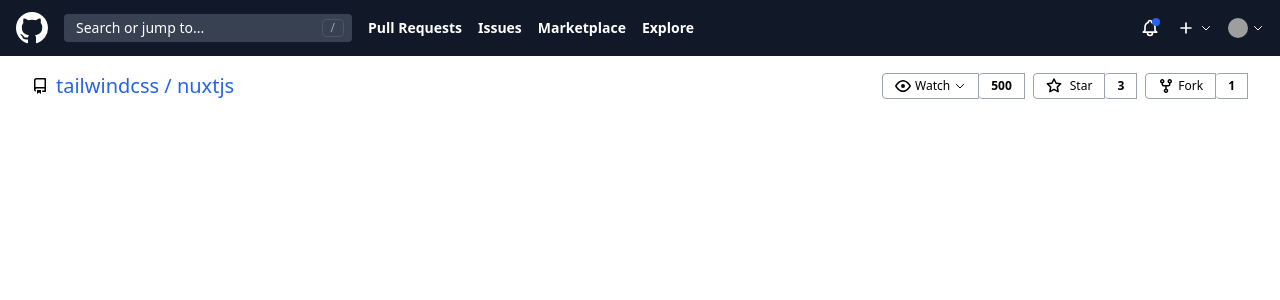
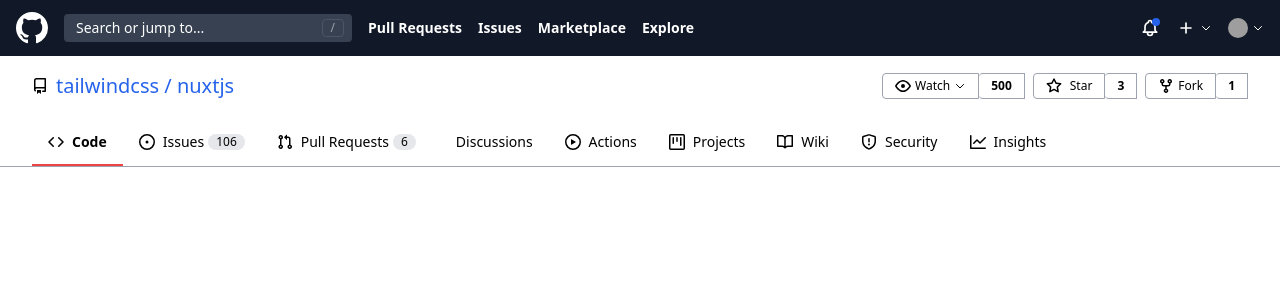
Before and after one commit to Rayan84/github-clone-tailwind, a Nuxt app: page /github in a window 1280 px wide. Shown: the top 300 px of the page. Built offline with nearby package versions, Linux system fonts and the light colour scheme; grey boxes are pictures that could not be loaded.

Commit message:
Create repo navbar

```diff
--- a/pages/github.vue
+++ b/pages/github.vue
@@ -83,6 +83,64 @@
           <a href="#" class="border border-gray-400 rounded rounded-r-none border-l-0 px-3 py-1 font-semibold hover:text-blue-600">1</a>
         </div>
       </div>
-    </div>
+    </div> <!-- end of stats bar -->
+    <ul class="repo-nav border-b border-gray-400 flex items-center px-8 mt-4">
+      <li class="font-semibold">
+        <a href="#" class="flex items-center border-b-2 border-red-500 px-4 pb-3">
+          <svg class="octicon octicon-code UnderlineNav-octicon d-none d-sm-inline" viewBox="0 0 16 16" version="1.1" width="16" height="16" aria-hidden="true"><path fill-rule="evenodd" d="M4.72 3.22a.75.75 0 011.06 1.06L2.06 8l3.72 3.72a.75.75 0 11-1.06 1.06L.47 8.53a.75.75 0 010-1.06l4.25-4.25zm6.56 0a.75.75 0 10-1.06 1.06L13.94 8l-3.72 3.72a.75.75 0 101.06 1.06l4.25-4.25a.75.75 0 000-1.06l-4.25-4.25z"></path></svg>
+          <span class="ml-2">Code</span>
+        </a>
+        <li>
+          <a href="#" class="flex items-center border-b-2 border-transparent hover:border-gray-400 transition ease-in-out duration-150 px-4 pb-3">
+            <svg class="octicon octicon-issue-opened UnderlineNav-octicon d-none d-sm-inline" viewBox="0 0 16 16" version="1.1" width="16" height="16" aria-hidden="true"><path d="M8 9.5a1.5 1.5 0 100-3 1.5 1.5 0 000 3z"></path><path fill-rule="evenodd" d="M8 0a8 8 0 100 16A8 8 0 008 0zM1.5 8a6.5 6.5 0 1113 0 6.5 6.5 0 01-13 0z"></path></svg>
+            <span class="ml-2">Issues</span>
+            <div class="text-xs rounded-lg bg-gray-200 px-2 ml-1">106</div>
+          </a>
+        </li>
+        <li>
+          <a href="#" class="flex items-center border-b-2 border-transparent hover:border-gray-400 transition ease-in-out duration-150 px-4 pb-3">
+            <svg class="octicon octicon-git-pull-request UnderlineNav-octicon d-none d-sm-inline" viewBox="0 0 16 16" version="1.1" width="16" height="16" aria-hidden="true"><path fill-rule="evenodd" d="M7.177 3.073L9.573.677A.25.25 0 0110 .854v4.792a.25.25 0 01-.427.177L7.177 3.427a.25.25 0 010-.354zM3.75 2.5a.75.75 0 100 1.5.75.75 0 000-1.5zm-2.25.75a2.25 2.25 0 113 2.122v5.256a2.251 2.251 0 11-1.5 0V5.372A2.25 2.25 0 011.5 3.25zM11 2.5h-1V4h1a1 1 0 011 1v5.628a2.251 2.251 0 101.5 0V5A2.5 2.5 0 0011 2.5zm1 10.25a.75.75 0 111.5 0 .75.75 0 01-1.5 0zM3.75 12a.75.75 0 100 1.5.75.75 0 000-1.5z"></path></svg>
+            <span class="ml-2">Pull Requests</span>
+            <div class="text-xs rounded-lg bg-gray-200 px-2 ml-1">6</div>
+          </a>
+        </li>
+        <li>
+          <a href="#" class="flex items-center border-b-2 border-transparent hover:border-gray-400 transition ease-in-out duration-150 px-4 pb-3">
+            <path fill-rule="evenodd" d="M1.5 2.75a.25.25 0 01.25-.25h8.5a.25.25 0 01.25.25v5.5a.25.25 0 01-.25.25h-3.5a.75.75 0 00-.53.22L3.5 11.44V9.25a.75.75 0 00-.75-.75h-1a.25.25 0 01-.25-.25v-5.5zM1.75 1A1.75 1.75 0 000 2.75v5.5C0 9.216.784 10 1.75 10H2v1.543a1.457 1.457 0 002.487 1.03L7.061 10h3.189A1.75 1.75 0 0012 8.25v-5.5A1.75 1.75 0 0010.25 1h-8.5zM14.5 4.75a.25.25 0 00-.25-.25h-.5a.75.75 0 110-1.5h.5c.966 0 1.75.784 1.75 1.75v5.5A1.75 1.75 0 0114.25 12H14v1.543a1.457 1.457 0 01-2.487 1.03L9.22 12.28a.75.75 0 111.06-1.06l2.22 2.22v-2.19a.75.75 0 01.75-.75h1a.25.25 0 00.25-.25v-5.5z"></path>
+            <span class="ml-2">Discussions</span>
+          </a>
+        </li>
+        <li>
+          <a href="#" class="flex items-center border-b-2 border-transparent hover:border-gray-400 transition ease-in-out duration-150 px-4 pb-3">
+            <svg class="octicon octicon-play UnderlineNav-octicon d-none d-sm-inline" viewBox="0 0 16 16" version="1.1" width="16" height="16" aria-hidden="true"><path fill-rule="evenodd" d="M1.5 8a6.5 6.5 0 1113 0 6.5 6.5 0 01-13 0zM8 0a8 8 0 100 16A8 8 0 008 0zM6.379 5.227A.25.25 0 006 5.442v5.117a.25.25 0 00.379.214l4.264-2.559a.25.25 0 000-.428L6.379 5.227z"></path></svg>
+            <span class="ml-2">Actions</span>
+          </a>
+        </li>
+                <li>
+          <a href="#" class="flex items-center border-b-2 border-transparent hover:border-gray-400 transition ease-in-out duration-150 px-4 pb-3">
+            <svg class="octicon octicon-project UnderlineNav-octicon d-none d-sm-inline" viewBox="0 0 16 16" version="1.1" width="16" height="16" aria-hidden="true"><path fill-rule="evenodd" d="M1.75 0A1.75 1.75 0 000 1.75v12.5C0 15.216.784 16 1.75 16h12.5A1.75 1.75 0 0016 14.25V1.75A1.75 1.75 0 0014.25 0H1.75zM1.5 1.75a.25.25 0 01.25-.25h12.5a.25.25 0 01.25.25v12.5a.25.25 0 01-.25.25H1.75a.25.25 0 01-.25-.25V1.75zM11.75 3a.75.75 0 00-.75.75v7.5a.75.75 0 001.5 0v-7.5a.75.75 0 00-.75-.75zm-8.25.75a.75.75 0 011.5 0v5.5a.75.75 0 01-1.5 0v-5.5zM8 3a.75.75 0 00-.75.75v3.5a.75.75 0 001.5 0v-3.5A.75.75 0 008 3z"></path></svg>
+            <span class="ml-2">Projects</span>
+          </a>
+        </li>
+        <li>
+          <a href="#" class="flex items-center border-b-2 border-transparent hover:border-gray-400 transition ease-in-out duration-150 px-4 pb-3">
+            <svg class="octicon octicon-book UnderlineNav-octicon d-none d-sm-inline" viewBox="0 0 16 16" version="1.1" width="16" height="16" aria-hidden="true"><path fill-rule="evenodd" d="M0 1.75A.75.75 0 01.75 1h4.253c1.227 0 2.317.59 3 1.501A3.744 3.744 0 0111.006 1h4.245a.75.75 0 01.75.75v10.5a.75.75 0 01-.75.75h-4.507a2.25 2.25 0 00-1.591.659l-.622.621a.75.75 0 01-1.06 0l-.622-.621A2.25 2.25 0 005.258 13H.75a.75.75 0 01-.75-.75V1.75zm8.755 3a2.25 2.25 0 012.25-2.25H14.5v9h-3.757c-.71 0-1.4.201-1.992.572l.004-7.322zm-1.504 7.324l.004-5.073-.002-2.253A2.25 2.25 0 005.003 2.5H1.5v9h3.757a3.75 3.75 0 011.994.574z"></path></svg>
+            <span class="ml-2">Wiki</span>
+          </a>
+        </li>
+        <li>
+          <a href="#" class="flex items-center border-b-2 border-transparent hover:border-gray-400 transition ease-in-out duration-150 px-4 pb-3">
+            <svg class="octicon octicon-shield UnderlineNav-octicon d-none d-sm-inline" viewBox="0 0 16 16" version="1.1" width="16" height="16" aria-hidden="true"><path fill-rule="evenodd" d="M7.467.133a1.75 1.75 0 011.066 0l5.25 1.68A1.75 1.75 0 0115 3.48V7c0 1.566-.32 3.182-1.303 4.682-.983 1.498-2.585 2.813-5.032 3.855a1.7 1.7 0 01-1.33 0c-2.447-1.042-4.049-2.357-5.032-3.855C1.32 10.182 1 8.566 1 7V3.48a1.75 1.75 0 011.217-1.667l5.25-1.68zm.61 1.429a.25.25 0 00-.153 0l-5.25 1.68a.25.25 0 00-.174.238V7c0 1.358.275 2.666 1.057 3.86.784 1.194 2.121 2.34 4.366 3.297a.2.2 0 00.154 0c2.245-.956 3.582-2.104 4.366-3.298C13.225 9.666 13.5 8.36 13.5 7V3.48a.25.25 0 00-.174-.237l-5.25-1.68zM9 10.5a1 1 0 11-2 0 1 1 0 012 0zm-.25-5.75a.75.75 0 10-1.5 0v3a.75.75 0 001.5 0v-3z"></path></svg>
+            <span class="ml-2">Security</span>
+          </a>
+        </li>
+        <li>
+          <a href="#" class="flex items-center border-b-2 border-transparent hover:border-gray-400 transition ease-in-out duration-150 px-4 pb-3">
+            <svg class="octicon octicon-graph UnderlineNav-octicon d-none d-sm-inline" viewBox="0 0 16 16" version="1.1" width="16" height="16" aria-hidden="true"><path fill-rule="evenodd" d="M1.5 1.75a.75.75 0 00-1.5 0v12.5c0 .414.336.75.75.75h14.5a.75.75 0 000-1.5H1.5V1.75zm14.28 2.53a.75.75 0 00-1.06-1.06L10 7.94 7.53 5.47a.75.75 0 00-1.06 0L3.22 8.72a.75.75 0 001.06 1.06L7 7.06l2.47 2.47a.75.75 0 001.06 0l5.25-5.25z"></path></svg>
+            <span class="ml-2">Insights</span>
+          </a>
+        </li>
+      </li>
+    </ul>
   </div>
 </template>
```
